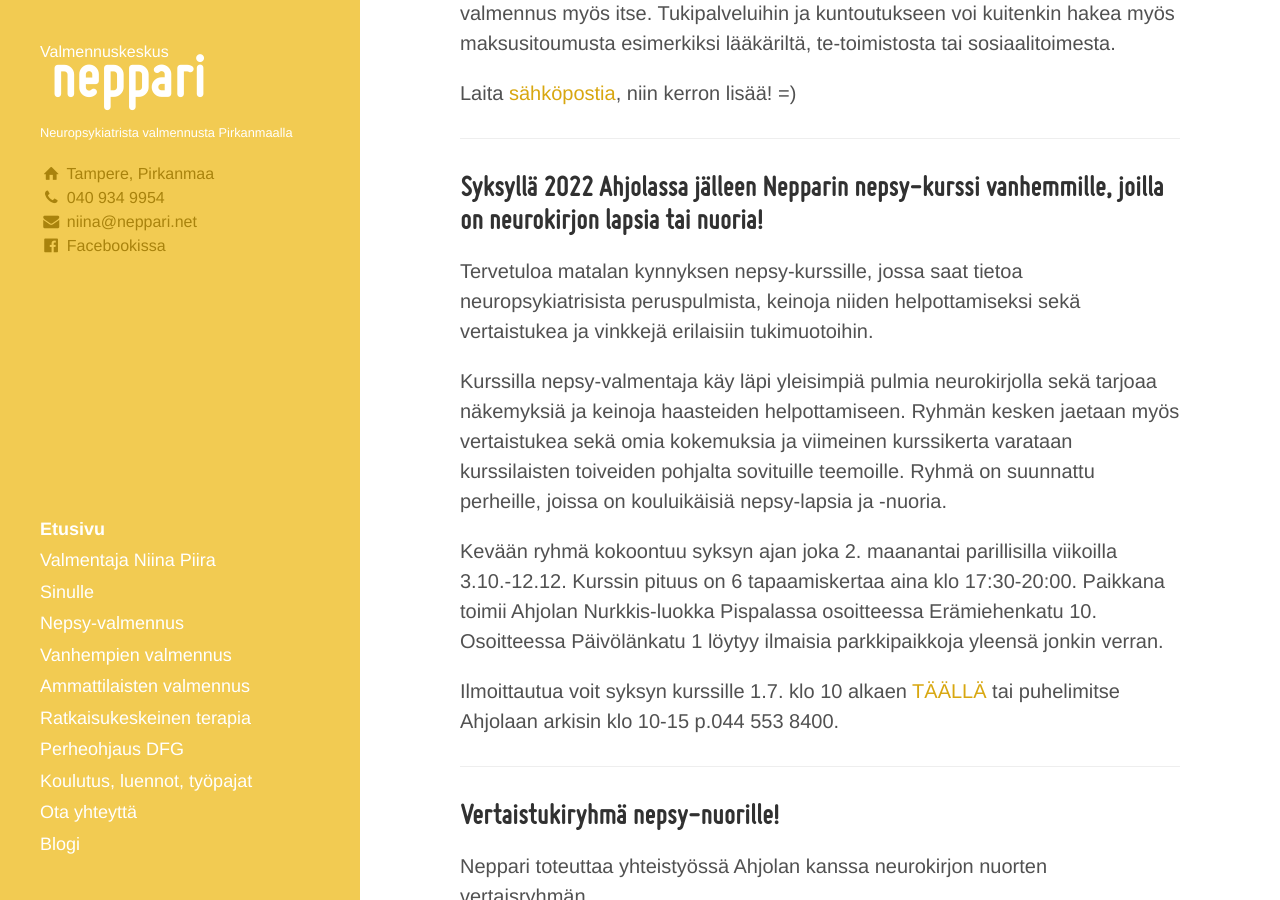
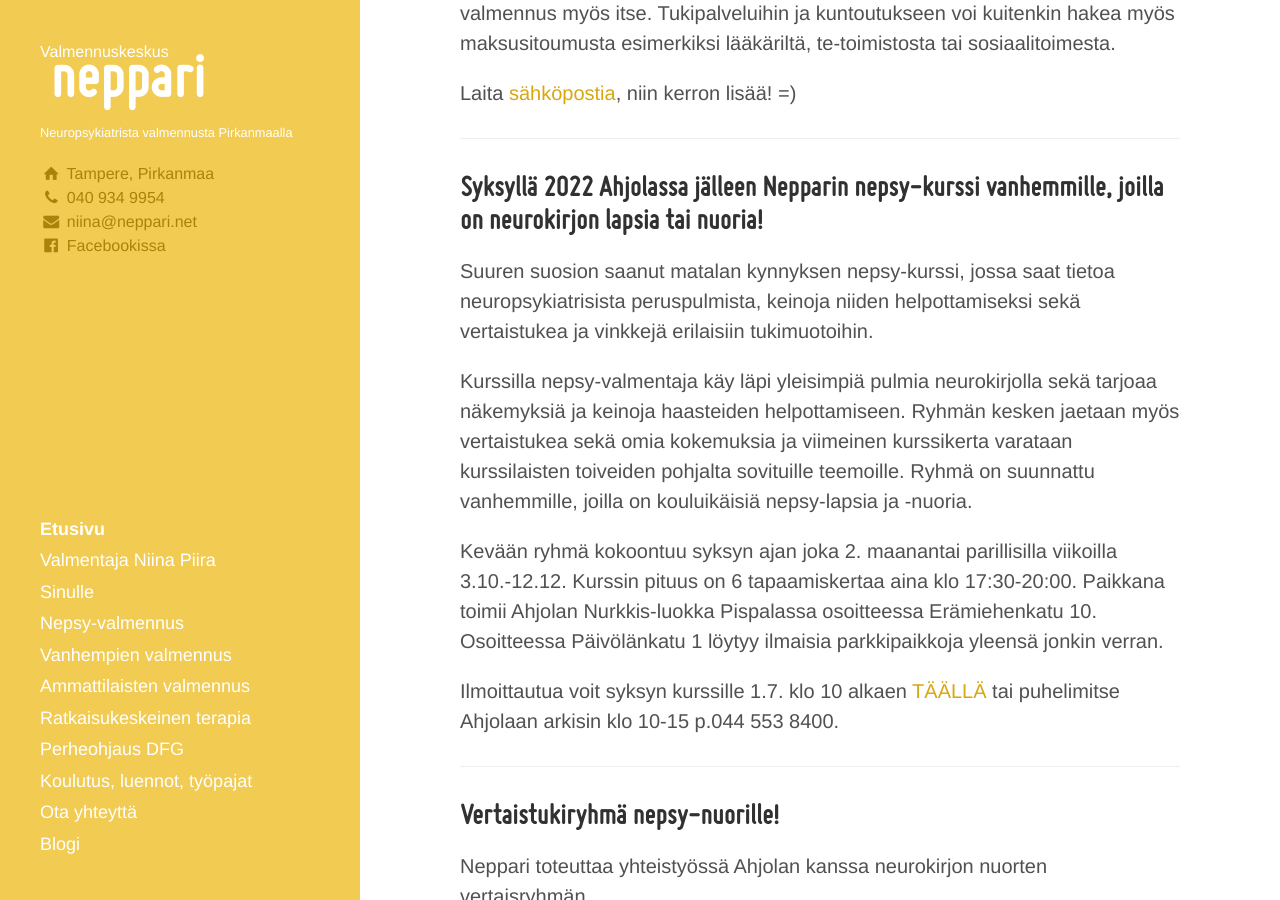
Before and after one commit to niinapiira/neppari.net, a Jekyll site: the page built from index.md, in a window 1280 px wide and 900 px high, scrolled down 779 px. Built offline with Jekyll 4.4.1, drawn with Linux system fonts in a browser that asks for light colours.

Commit message:
Update index.md

```diff
--- a/index.md
+++ b/index.md
@@ -38,9 +38,9 @@ ___
 
 ##  Syksyllä 2022 Ahjolassa jälleen Nepparin nepsy-kurssi vanhemmille, joilla on neurokirjon lapsia tai nuoria!
 
-Tervetuloa matalan kynnyksen nepsy-kurssille, jossa saat tietoa neuropsykiatrisista peruspulmista, keinoja niiden helpottamiseksi sekä vertaistukea ja vinkkejä erilaisiin tukimuotoihin.
+Suuren suosion saanut matalan kynnyksen nepsy-kurssi, jossa saat tietoa neuropsykiatrisista peruspulmista, keinoja niiden helpottamiseksi sekä vertaistukea ja vinkkejä erilaisiin tukimuotoihin.
 
-Kurssilla nepsy-valmentaja käy läpi yleisimpiä pulmia neurokirjolla sekä tarjoaa näkemyksiä ja keinoja haasteiden helpottamiseen. Ryhmän kesken jaetaan myös vertaistukea sekä omia kokemuksia ja viimeinen kurssikerta varataan kurssilaisten toiveiden pohjalta sovituille teemoille. Ryhmä on suunnattu perheille, joissa on kouluikäisiä nepsy-lapsia ja -nuoria.
+Kurssilla nepsy-valmentaja käy läpi yleisimpiä pulmia neurokirjolla sekä tarjoaa näkemyksiä ja keinoja haasteiden helpottamiseen. Ryhmän kesken jaetaan myös vertaistukea sekä omia kokemuksia ja viimeinen kurssikerta varataan kurssilaisten toiveiden pohjalta sovituille teemoille. Ryhmä on suunnattu vanhemmille, joilla on kouluikäisiä nepsy-lapsia ja -nuoria.
 
 Kevään ryhmä kokoontuu syksyn ajan joka 2. maanantai parillisilla viikoilla 3.10.-12.12. Kurssin pituus on 6 tapaamiskertaa aina klo 17:30-20:00. Paikkana toimii Ahjolan Nurkkis-luokka Pispalassa osoitteessa Erämiehenkatu 10. Osoitteessa Päivölänkatu 1 löytyy ilmaisia parkkipaikkoja yleensä jonkin verran.
 
```
